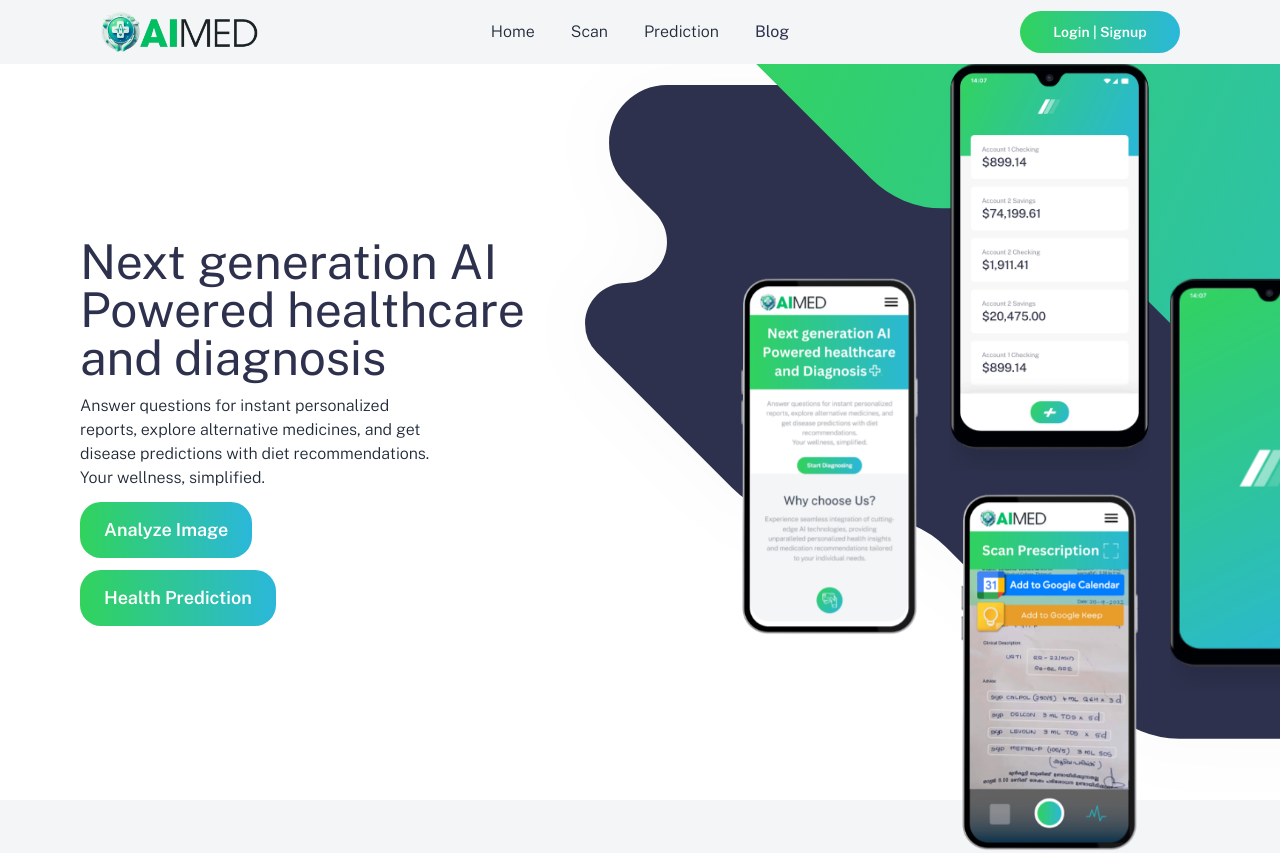
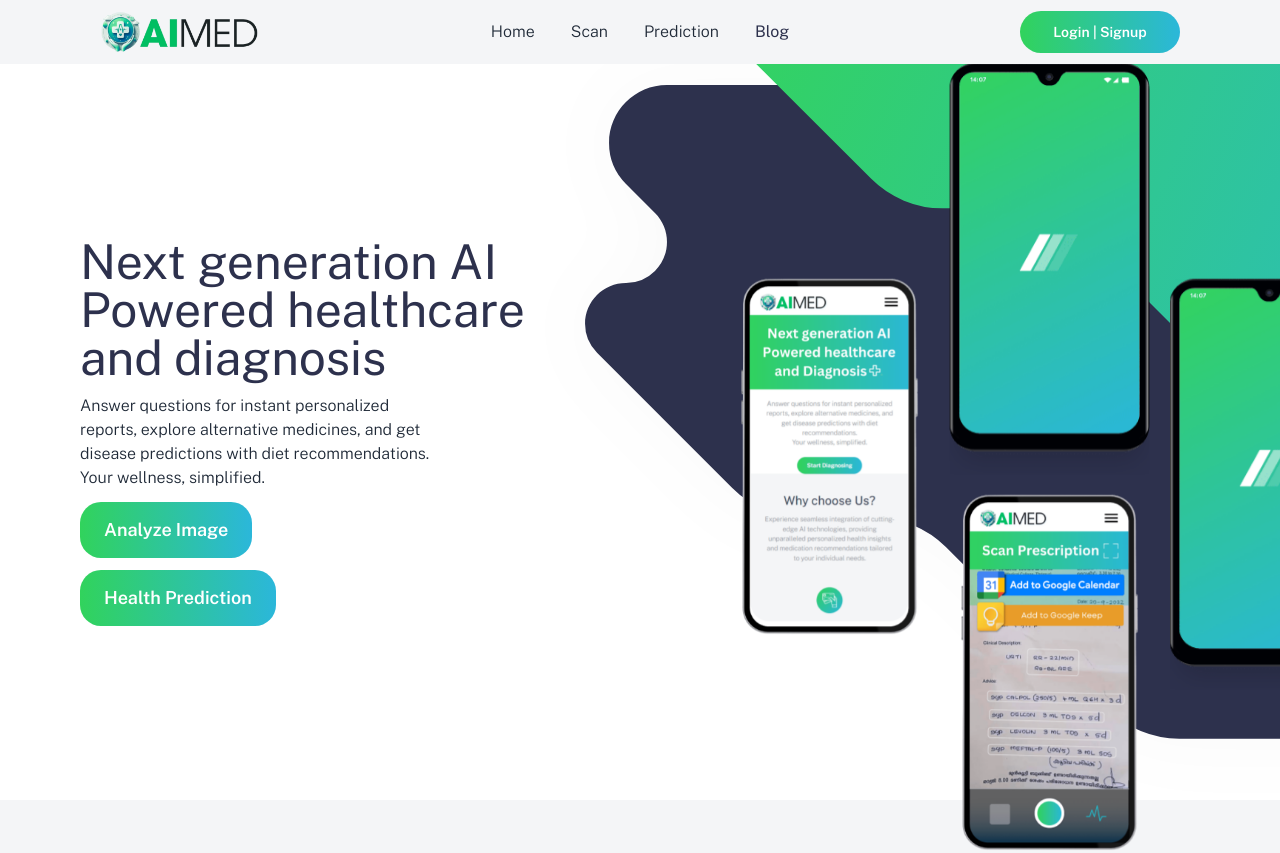
Before and after one commit to prashantzzz/AIMED, a website: page index.html in a window 1280 px wide. Shown: the top 853 px of the page. Drawn offline with Linux system fonts and the light colour scheme; a script that the page names is missing.

Commit message:
added msg

```diff
--- a/index.html
+++ b/index.html
@@ -110,7 +110,7 @@
             <img class="w-[300px] object-contain row-start-2 row-span-2 load-hidden animate-slide-up"
               src="./src/img/phone-mockup-1.png" alt="" />
             <img class="w-[300px] object-contain col-start-2 row-span-2 load-hidden animate-slide-up animate-delay-200"
-              src="./src/img/phone-mockup-2.png" alt="" />
+              src="./src/img/phone-mockup-4.png" alt="" />
             <img class="w-[300px] object-contain row-start-3 row-span-2 load-hidden animate-slide-up animate-delay-300"
               src="./src/img/phone-mockup-3.png" alt="" />
             <img class="w-[300px] object-contain row-start-2 row-span-2 load-hidden animate-slide-up animate-delay-400"
```
